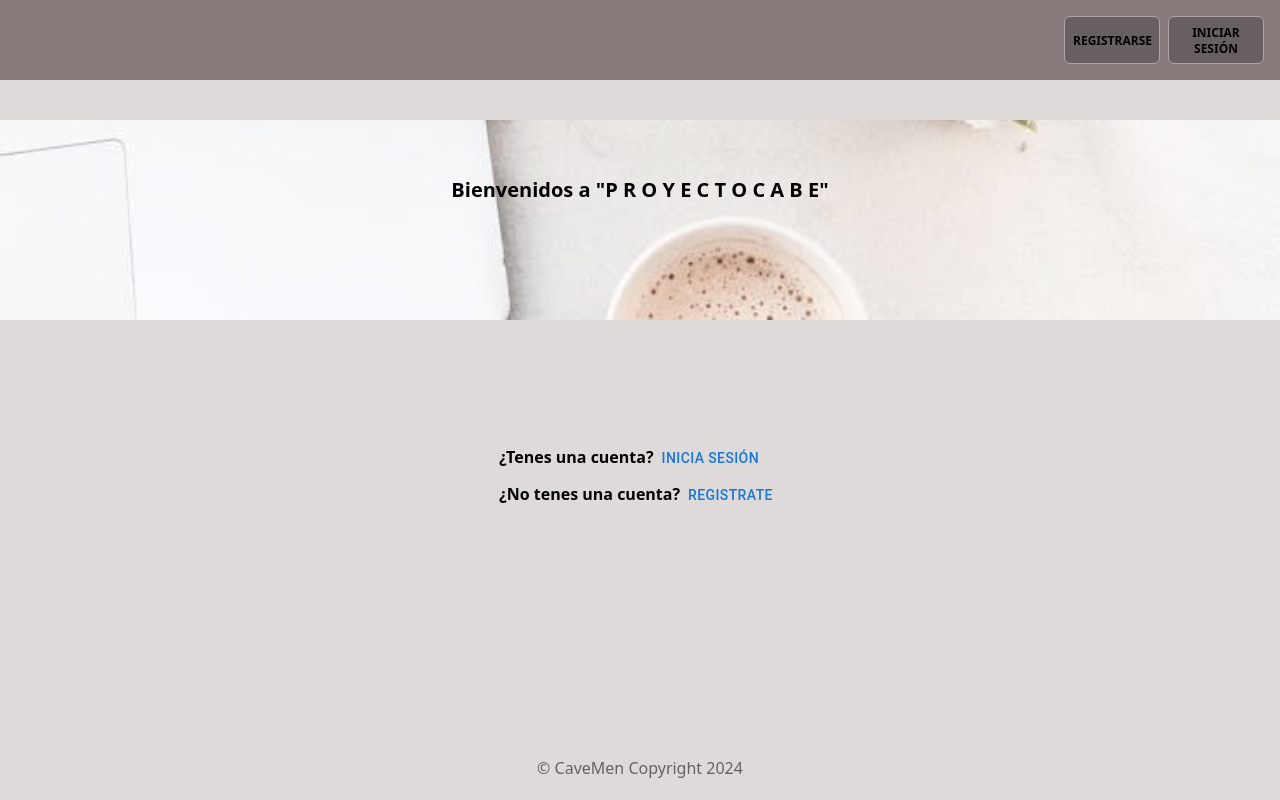
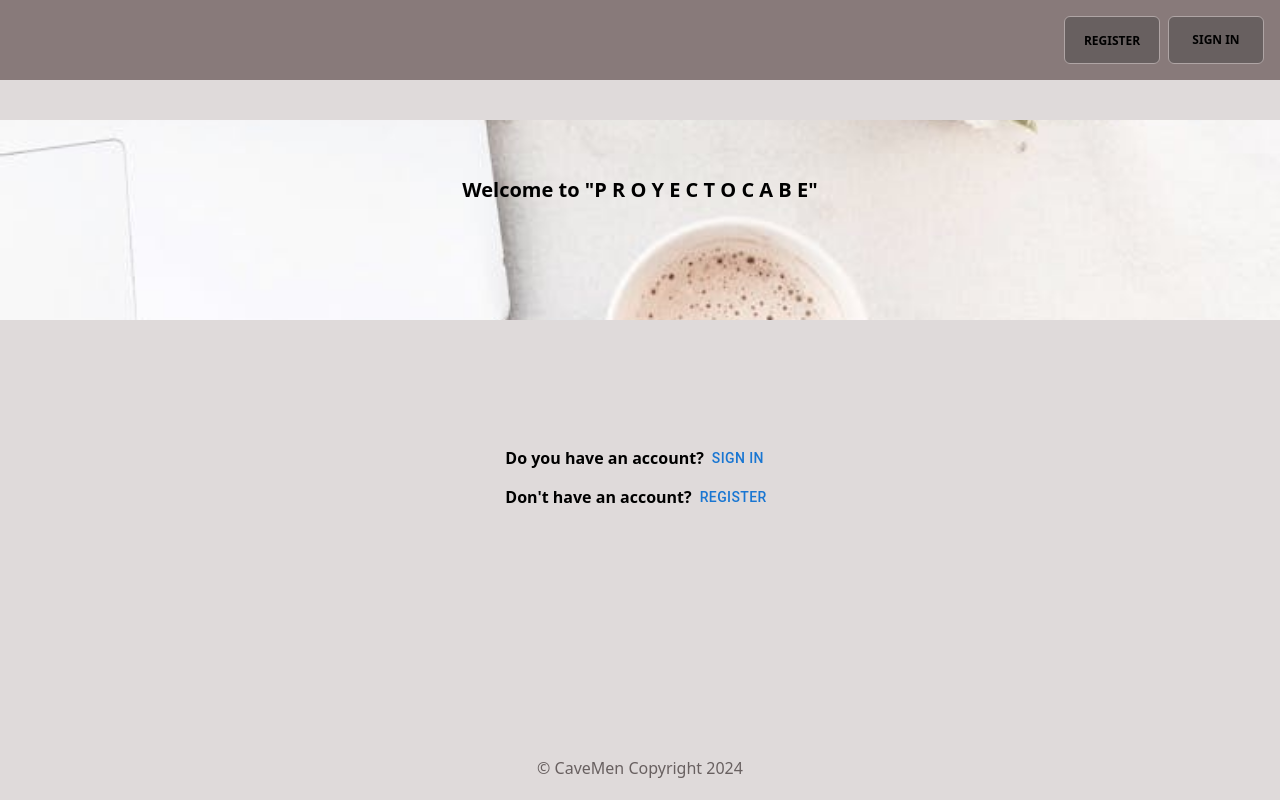
Before and after one commit to GonzaloLaFerrera/react-proyectoCabe-1, a React (Vite) app: page / in a window 1280 px wide. Built offline with nearby package versions, Linux system fonts and the light colour scheme.

Commit message:
Ajustes hechos en Landing / Icono de TodoEdit / Idiomas en PublicNavBar

```diff
--- a/src/components/PublicNavBar.jsx
+++ b/src/components/PublicNavBar.jsx
@@ -4,10 +4,10 @@ const PublicNavBar = () => {
     return (
         <nav className="container min-w-full flex justify-end gap-2 p-4 bg-[#887a7a] items-center">
             <button className="h-12 w-24 rounded-md bg-[#686060] text-black text-xs font-semibold px-2 py-4 border-[1px] border-[#afa5a5] hover:shadow-lg hover:cursor-pointer">
-                <NavLink to={'/register'}>REGISTRARSE</NavLink>
+                <NavLink to={'/register'}>REGISTER</NavLink>
             </button>
             <button className="h-12 w-24 rounded-md bg-[#686060] text-black text-xs font-semibold px-2 py-2 border-[1px] border-[#afa5a5] hover:shadow-lg hover:cursor-pointer">
-                <NavLink to={'/login'}>INICIAR SESIÓN</NavLink>
+                <NavLink to={'/login'}>SIGN IN</NavLink>
             </button>
         </nav>
     )
--- a/src/pages/Landing.jsx
+++ b/src/pages/Landing.jsx
@@ -1,31 +1,33 @@
 /* eslint-disable react/no-unescaped-entities */
 import { Button } from "@mui/material";
 import { Link } from "react-router-dom";
-import IconPriority from "../components/icons/IconPriority";
+
 
 const Landing = () => {
     return(
         <section className="container flex flex-col gap-10 items-center">
                 <div className="bg-[url('./assets/img/remoteWork.jpeg')] bg-cover bg-no-repeat bg-center h-[200px] w-full mt-10  ">
-                    <h1 className="font-bold text-center text-xl mt-14 mb-20">Bienvenidos a "P R O Y E C T O  C A B E"</h1>
+                    <h1 className="font-bold text-center text-xl mt-14 mb-20">Welcome to "P R O Y E C T O  C A B E"</h1>
                     {/* <Link to='/login'>¿Tenes una cuenta? Inicia Sesión.</Link>
                     <Link to='/register'>¿No tenes cuenta? Regístrate.</Link> */}
                 </div>
-                <div className="mt-20">
-                    <p className="font-semibold">¿Tenes una cuenta?{/* <IconPriority className='text-lg'/> */}
+                <div className="mt-20 flex flex-col">
+                    <p className="font-semibold">Do you have an account?{/* <IconPriority className='text-lg'/> */}
                         <Button
                             component={Link}
                             to='/login'
+                            sx={{ textAlign:'center', mb:'2px'}}
                         >
-                            Inicia Sesión
+                            Sign in
                         </Button>
                     </p>
-                    <p className="font-semibold">¿No tenes una cuenta?
+                    <p className="font-semibold">Don't have an account?
                         <Button
                             component={Link}
                             to='/register'
+                            sx={{ textAlign:'center', mb:'2px'}}
                         >
-                            Registrate
+                            Register
                         </Button>
                     </p>
                 </div>
--- a/src/pages/TodoEdit.jsx
+++ b/src/pages/TodoEdit.jsx
@@ -6,7 +6,7 @@ import { useSelector } from "react-redux";
 import { Avatar, Box, Checkbox, FormControlLabel, FormGroup, TextField, Typography } from "@mui/material";
 
 // Icons
-import AssignmentIcon from '@mui/icons-material/Assignment';
+import EditIcon from '@mui/icons-material/Edit';
 
 // Form Management and Input Validation
 import { useFormik } from "formik";
@@ -94,7 +94,7 @@ const TodoEdit = () => {
         <>
         <Box sx={{ width:'100%', mt: 4}}>
             <Avatar sx={{ mx:'auto', bgcolor:'#767477'}}>
-                <AssignmentIcon />
+                <EditIcon />
             </Avatar>
             <Typography variant="h5" component='h1' sx={{ textAlign:'center', mt: 2 }}>Edit task!</Typography>
             <Box sx={{ mt:2, mx:2 }} component='form' onSubmit={formik.handleSubmit}>
```
